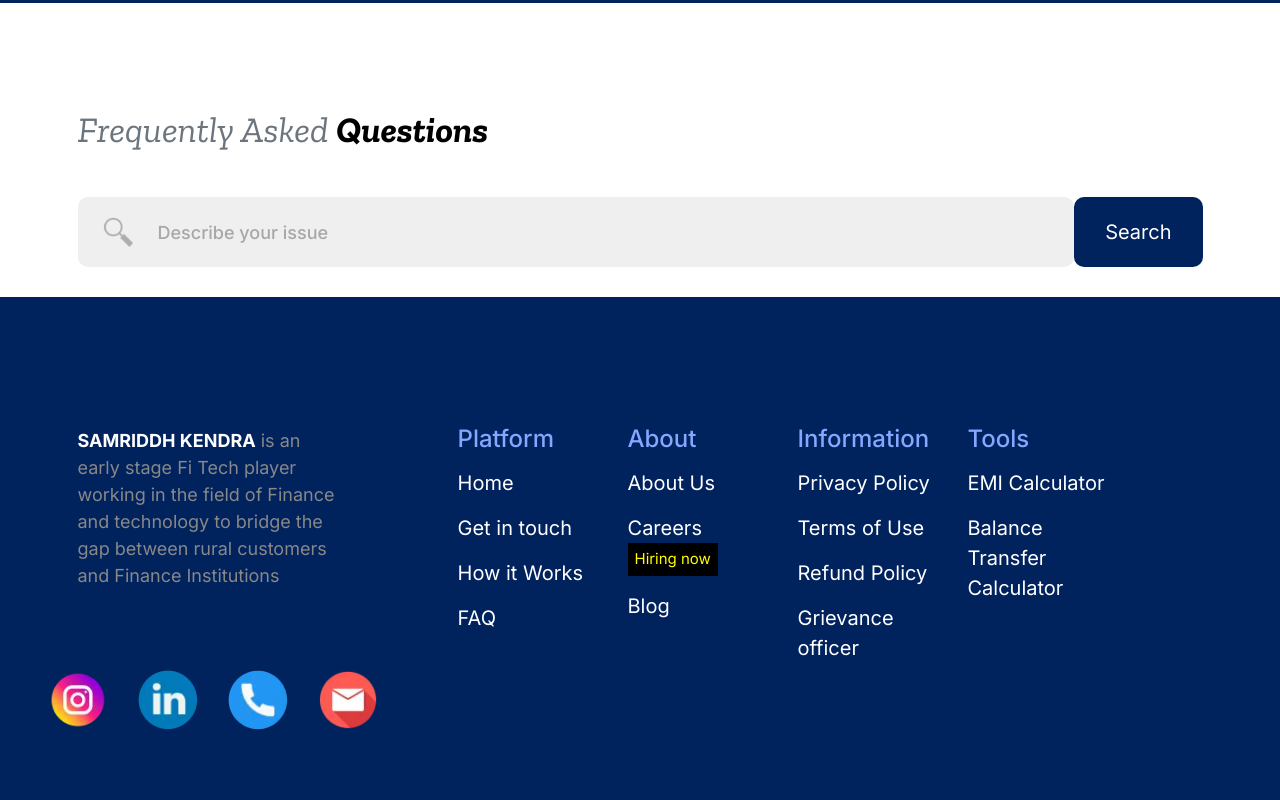
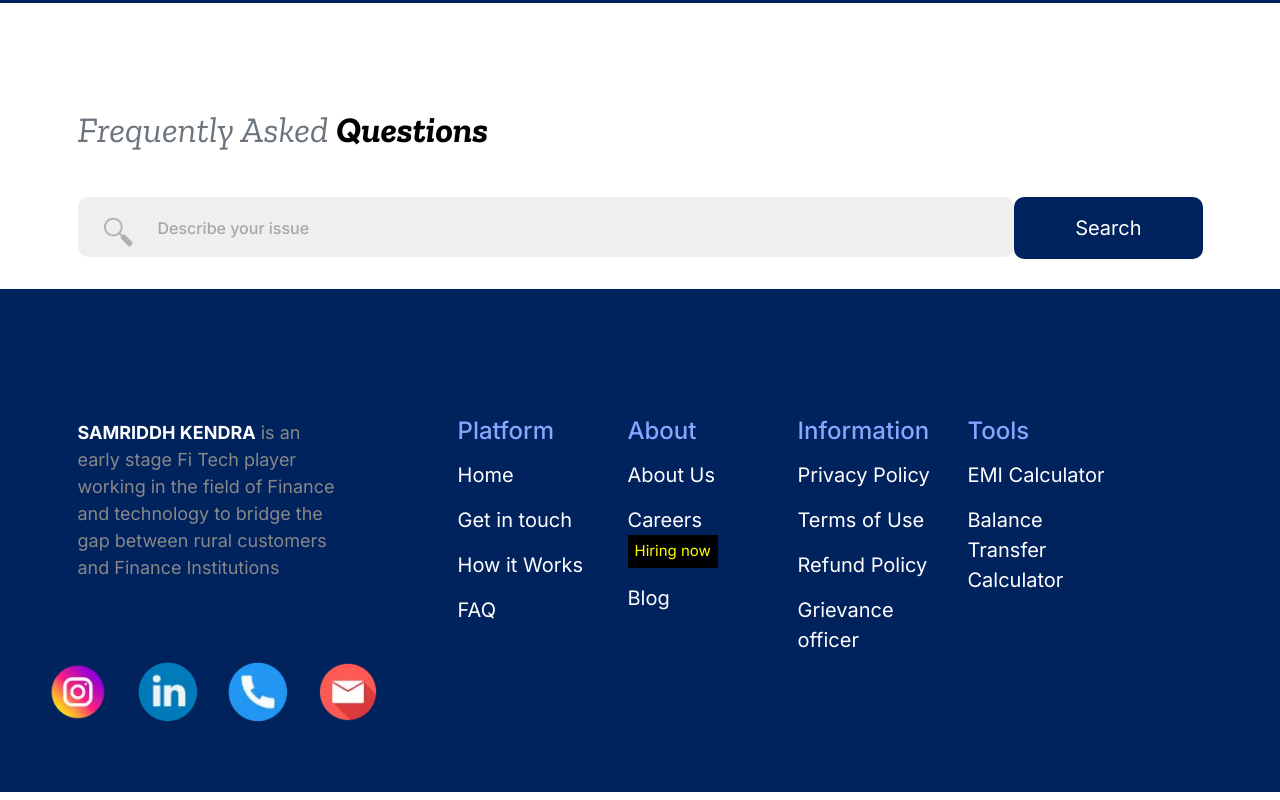
Before and after one commit to mohitanand744/Samriddh_React, a React (Vite) app: page /become_our_partner in a window 1280 px wide. Shown: the part 4016-4816 px from the top of the page. Built offline with nearby package versions, Linux system fonts and the light colour scheme.

Commit message:
solved some Alignment problem.

```diff
--- a/src/Pages/BecomeOurPartner.jsx
+++ b/src/Pages/BecomeOurPartner.jsx
@@ -527,7 +527,7 @@
         />
 
         <div className="container">
-          <div className="d-flex align-content-center mx-lg-0 mx-md-0 mx-5">
+          <div className="d-flex align-content-center mx-lg-0 mx-md-0 mx-4">
             <div className="inputContainer flex-grow-1 position-relative">
               <input
                 type="text"
@@ -541,7 +541,7 @@
                 alt=""
               />
             </div>
-            <button className="btn bg-dark-blue py-4 px-5 font-inter fs-2 text-white rounded-4">
+            <button className="btn bg-dark-blue py-4 px-6 font-inter fs-2 text-white rounded-4">
               Search
             </button>
           </div>
--- a/src/css/index.css
+++ b/src/css/index.css
@@ -124,7 +124,7 @@
 }
 
 .px-6 {
-  padding: 0 6rem;
+  padding: 0 6rem !important;
 }
 
 /***** End Margin & padding Section *****/
@@ -1584,11 +1584,11 @@
 
 .BecomeOurPartner_section_7 {
   .inputContainer {
-    height: 70px;
+    height: 60px;
     input {
       &::placeholder {
         color: #a7a7a7;
-        font-size: 18px;
+        font-size: 16px;
       }
     }
 
```
